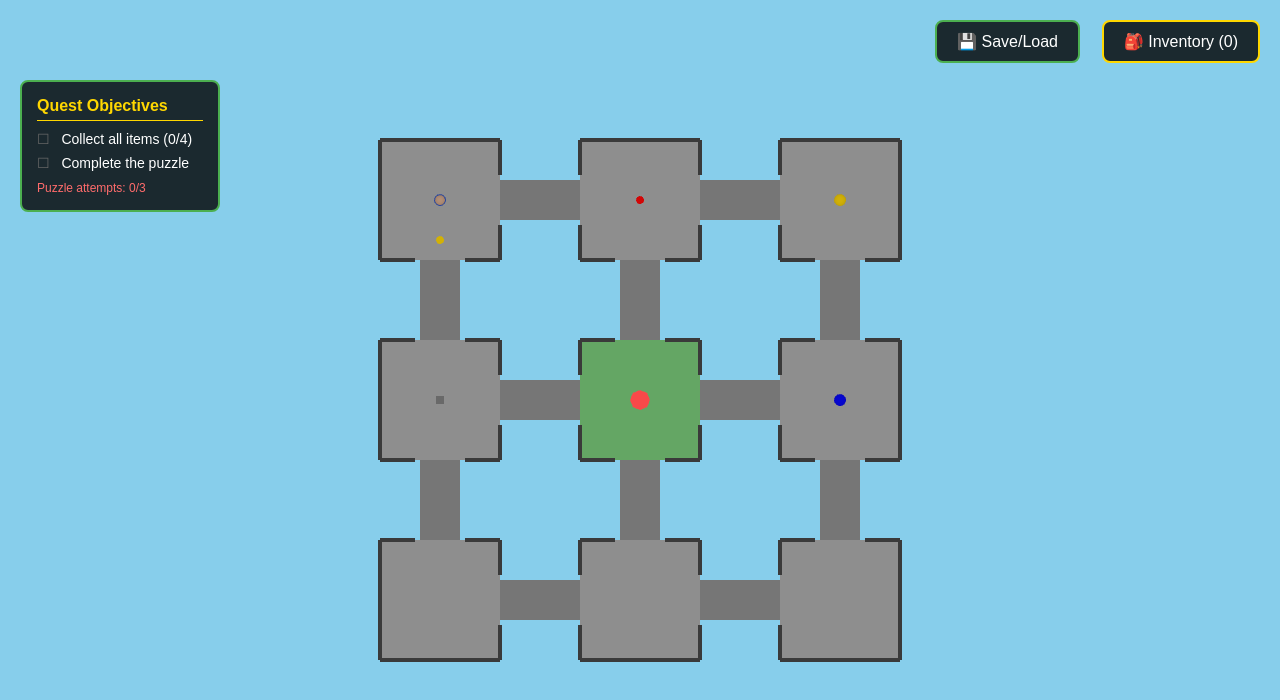
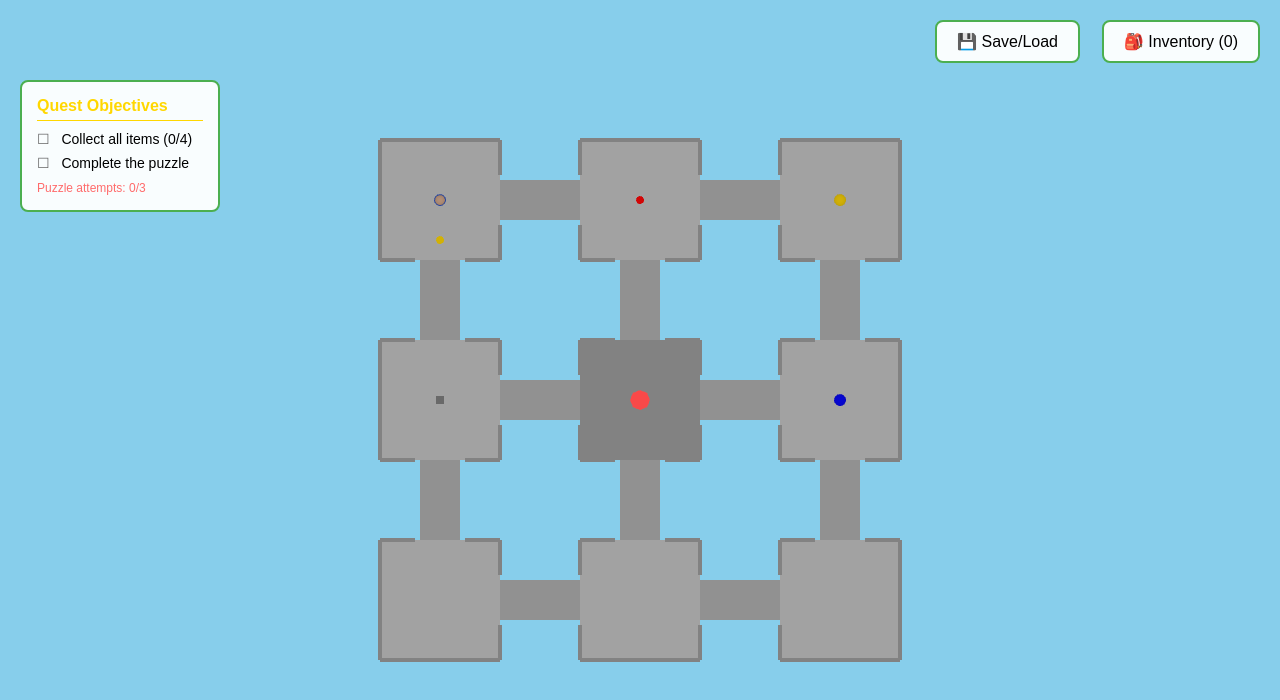
Before and after one commit to rv-us/cmpm121-final, a website with bundled scripts: page public/index.html in a window 1280 px wide. Built offline with nearby package versions, Linux system fonts and the light colour scheme; animation ran at ten frames a second.

Commit message:
added a css file for visual theme implementation

```diff
--- a/public/index.html
+++ b/public/index.html
@@ -3,6 +3,7 @@
 <head>
     <meta charset="UTF-8">
     <meta name="viewport" content="width=device-width, initial-scale=1.0">
+    <link rel="stylesheet" href="/src/styles/theme.css">
     <title>Physics Puzzle Game</title>
     <style>
         * {
--- a/src/game/Game.ts
+++ b/src/game/Game.ts
@@ -11,6 +11,7 @@ import { EndingUI } from '../ui/EndingUI.js';
 import { ProgressHUD } from '../ui/ProgressHUD.js';
 import { SaveSystem, SaveData } from '../systems/SaveSystem.js';
 import { SaveLoadUI } from '../ui/SaveLoadUI.js';
+import { ThemeManager } from '../systems/ThemeManager.js';
 
 export class Game {
   private renderer: Renderer;
@@ -24,6 +25,7 @@ export class Game {
   private progressHUD: ProgressHUD;
   private saveSystem: SaveSystem;
   private saveLoadUI: SaveLoadUI;
+  private themeManager: ThemeManager;
   private animationId: number | null = null;
   private lastTime: number = 0;
   private roomScene?: RoomScene;
@@ -34,6 +36,10 @@ export class Game {
     this.physicsWorld = new PhysicsWorld();
     this.sceneManager = new SceneManager();
     this.keyboardController = new KeyboardController();
+
+    // Create theme manager
+    this.themeManager = new ThemeManager();
+    this.themeManager.applyThemeToCSS();
 
     // Create inventory system
     this.inventory = new Inventory();
@@ -78,7 +84,8 @@ export class Game {
       this.renderer.scene,
       this.renderer.camera,
       this.renderer.renderer,
-      this.inventory // Pass inventory to room scene
+      this.inventory, // Pass inventory to room scene
+      this.themeManager // Pass theme manager
     );
     this.roomScene = roomScene; // Store reference for save/load
     roomScene.setSceneManager(this.sceneManager);
@@ -96,7 +103,8 @@ export class Game {
       this.renderer.scene,
       this.renderer.camera,
       this.inventory, // Pass inventory to puzzle scene
-      this.gameStateManager // Pass game state manager
+      this.gameStateManager, // Pass game state manager
+      this.themeManager // Pass theme manager
     );
     this.puzzleScene = puzzleScene; // Store reference for save/load
     puzzleScene.setSceneManager(this.sceneManager);
--- a/src/scenes/PuzzleScene.ts
+++ b/src/scenes/PuzzleScene.ts
@@ -9,7 +9,7 @@ import { Scene } from '../game/Scene.js';
 import { SceneManager } from '../game/SceneManager.js';
 import { Inventory } from '../systems/Inventory.js';
 import { GameStateManager } from '../systems/GameStateManager.js';
-
+import { ThemeManager } from '../systems/ThemeManager.js';
 
 
 export class PuzzleScene implements Scene {
@@ -36,13 +36,16 @@ export class PuzzleScene implements Scene {
   private timerMax: number = 10; // 10 seconds
   private onSceneExitCallback?: () => void;
 
+  private themeManager: ThemeManager;
+
   constructor(
     physicsWorld: PhysicsWorld,
     renderer: THREE.WebGLRenderer,
     scene: THREE.Scene,
     camera: THREE.PerspectiveCamera,
     inventory: Inventory,
-    gameStateManager: GameStateManager
+    gameStateManager: GameStateManager,
+    themeManager: ThemeManager
   ) {
     this.physicsWorld = physicsWorld;
     this.renderer = renderer;
@@ -50,13 +53,18 @@ export class PuzzleScene implements Scene {
     this.scene = scene;
     this.inventory = inventory;
     this.gameStateManager = gameStateManager;
+    this.themeManager = themeManager;
     this.puzzle = new Puzzle();
     this.gameUI = new GameUI(scene, camera);
+
     // Hide UI initially
     this.gameUI.hideAll();
 
     this.setupScene(scene, camera);
     this.setupPuzzleCallbacks();
+    this.themeManager.onThemeChange(() => {
+      this.applyTheme();
+    });
   }
 
   public setSceneManager(sceneManager: SceneManager): void {
@@ -68,29 +76,39 @@ export class PuzzleScene implements Scene {
   }
 
   private setupScene(scene: THREE.Scene, _camera: THREE.PerspectiveCamera): void {
+    const themeColors = this.themeManager.getThemeColors();
+
     // Lighting
-    const ambientLight = new THREE.AmbientLight(0xffffff, 0.6);
-    ambientLight.visible = false; // Start hidden
+    const ambientLight = new THREE.AmbientLight(
+      themeColors.ambientLightColor,
+      themeColors.ambientLightIntensity * 0.8 // Slightly dimmer for puzzle
+    );
+    ambientLight.visible = false;
     scene.add(ambientLight);
     this.puzzleLights.push(ambientLight);
 
-    const directionalLight = new THREE.DirectionalLight(0xffffff, 0.8);
+    const directionalLight = new THREE.DirectionalLight(
+      themeColors.directionalLightColor,
+      themeColors.directionalLightIntensity * 1.2 // Slightly brighter for puzzle
+    );
     directionalLight.position.set(10, 10, 5);
     directionalLight.castShadow = true;
     directionalLight.shadow.mapSize.width = 2048;
     directionalLight.shadow.mapSize.height = 2048;
-    directionalLight.visible = false; // Start hidden
+    directionalLight.visible = false;
     scene.add(directionalLight);
     this.puzzleLights.push(directionalLight);
 
     // Ground
     const groundGeometry = new THREE.PlaneGeometry(20, 20);
-    const groundMaterial = new THREE.MeshStandardMaterial({ color: 0x808080 });
+    const groundMaterial = new THREE.MeshStandardMaterial({
+      color: themeColors.floorColor
+    });
     this.groundMesh = new THREE.Mesh(groundGeometry, groundMaterial);
     this.groundMesh.rotation.x = -Math.PI / 2;
     this.groundMesh.position.y = 0;
     this.groundMesh.receiveShadow = true;
-    this.groundMesh.visible = false; // Start hidden
+    this.groundMesh.visible = false;
     scene.add(this.groundMesh);
 
     const groundShape = new CANNON.Plane();
@@ -403,7 +421,6 @@ export class PuzzleScene implements Scene {
       instructions.style.display = 'block';
     }
 
-    // Register this scene's camera with SceneManager
     if (this.sceneManager) {
       this.sceneManager.setCurrentCamera(this.camera);
     }
@@ -419,11 +436,14 @@ export class PuzzleScene implements Scene {
       obj.mesh.visible = true;
     });
 
+    // Apply current theme
+    this.applyTheme();
+
     // Scene is entered - reset puzzle state and timer
     this.puzzle.reset();
     this.gameUI.hideAll();
-    this.timerElapsed = 0; // Reset timer
-    this.gameUI.updateTimer(this.timerMax); // Show initial timer
+    this.timerElapsed = 0;
+    this.gameUI.updateTimer(this.timerMax);
 
     // Reset ball position
     if (this.ball) {
@@ -464,4 +484,33 @@ export class PuzzleScene implements Scene {
     this.target = null;
     this.ball = null;
   }
+
+  private applyTheme(): void {
+    const themeColors = this.themeManager.getThemeColors();
+
+    // Update lights
+    this.puzzleLights.forEach((light, index) => {
+      if (light instanceof THREE.AmbientLight) {
+        light.color.setHex(themeColors.ambientLightColor);
+        light.intensity = themeColors.ambientLightIntensity * 0.8;
+      } else if (light instanceof THREE.DirectionalLight) {
+        light.color.setHex(themeColors.directionalLightColor);
+        light.intensity = themeColors.directionalLightIntensity * 1.2;
+      }
+    });
+
+    // Update ground color
+    if (this.groundMesh && this.groundMesh.material instanceof THREE.MeshStandardMaterial) {
+      this.groundMesh.material.color.setHex(themeColors.floorColor);
+    }
+
+    // Update wall colors
+    this.walls.forEach(wall => {
+      if (wall.mesh.material instanceof THREE.MeshStandardMaterial) {
+        wall.mesh.material.color.setHex(themeColors.wallColor);
+      }
+    });
+
+    console.log(`Theme applied to PuzzleScene: ${this.themeManager.getCurrentTheme()}`);
+  }
 }
--- a/src/scenes/RoomScene.ts
+++ b/src/scenes/RoomScene.ts
@@ -3,6 +3,7 @@ import { Scene } from '../game/Scene.js';
 import { SceneManager } from '../game/SceneManager.js';
 import { InteractableObject, InteractionType, InteractableObjectData } from '../objects/InteractableObject.js';
 import { Inventory } from '../systems/Inventory.js';
+import { ThemeManager } from '../systems/ThemeManager.js';
 
 interface Room {
   name: string;
@@ -37,6 +38,11 @@ export class RoomScene implements Scene {
   private onSceneExitCallback?: (targetScene: string) => void;
   private sceneManager: SceneManager | null = null;
   private inventory: Inventory;
+  private themeManager: ThemeManager;
+
+  // Lighting (will be updated based on theme)
+  private ambientLight: THREE.AmbientLight | null = null;
+  private directionalLight: THREE.DirectionalLight | null = null;
 
   // Interaction system
   private interactableObjects: InteractableObject[] = [];
@@ -58,11 +64,13 @@ export class RoomScene implements Scene {
     scene: THREE.Scene,
     camera: THREE.PerspectiveCamera,
     renderer: THREE.WebGLRenderer,
-    inventory: Inventory
+    inventory: Inventory,
+    themeManager: ThemeManager
   ) {
     this.scene = scene;
     this.renderer = renderer;
     this.inventory = inventory;
+    this.themeManager = themeManager;
 
     // Create orthographic camera for 2D top-down view
     const aspect = window.innerWidth / window.innerHeight;
@@ -86,6 +94,14 @@ export class RoomScene implements Scene {
     this.setupClickHandler();
     this.setupMouseMoveHandler();
     this.setupResizeHandler();
+
+    // Listen for theme changes
+    this.themeManager.onThemeChange(() => {
+      this.applyTheme();
+    });
+
+    // Apply initial theme
+    this.applyTheme();
   }
 
   public setSceneManager(sceneManager: SceneManager): void {
@@ -260,6 +276,9 @@ export class RoomScene implements Scene {
     const spacing = 10;
     const corridorWidth = 2;
 
+    // Get theme colors
+    const themeColors = this.themeManager.getThemeColors();
+
     this.rooms = [
       { name: 'Room 1', x: -spacing, z: -spacing, width: roomSize, depth: roomSize, hasPuzzle: false },
       { name: 'Room 2', x: 0, z: -spacing, width: roomSize, depth: roomSize, hasPuzzle: false },
@@ -272,10 +291,10 @@ export class RoomScene implements Scene {
       { name: 'Room 9', x: spacing, z: spacing, width: roomSize, depth: roomSize, hasPuzzle: false },
     ];
 
-    const floorMaterial = new THREE.MeshStandardMaterial({ color: 0xcccccc });
-    const puzzleFloorMaterial = new THREE.MeshStandardMaterial({ color: 0x90ee90 });
-    const wallMaterial = new THREE.MeshStandardMaterial({ color: 0x555555 });
-    const corridorMaterial = new THREE.MeshStandardMaterial({ color: 0xaaaaaa });
+    const floorMaterial = new THREE.MeshStandardMaterial({ color: themeColors.floorColor });
+    const puzzleFloorMaterial = new THREE.MeshStandardMaterial({ color: themeColors.puzzleFloorColor });
+    const wallMaterial = new THREE.MeshStandardMaterial({ color: themeColors.wallColor });
+    const corridorMaterial = new THREE.MeshStandardMaterial({ color: themeColors.corridorColor });
 
     this.rooms.forEach((room) => {
       const floorGeometry = new THREE.PlaneGeometry(room.width, room.depth);
@@ -720,4 +739,56 @@ export class RoomScene implements Scene {
       obj.dispose();
     });
   }
+
+  /**
+   * Apply current theme to the scene
+   */
+  private applyTheme(): void {
+    const themeColors = this.themeManager.getThemeColors();
+
+    // Update lighting
+    if (this.ambientLight) {
+      this.ambientLight.color.setHex(themeColors.ambientLightColor);
+      this.ambientLight.intensity = themeColors.ambientLightIntensity;
+    }
+
+    if (this.directionalLight) {
+      this.directionalLight.color.setHex(themeColors.directionalLightColor);
+      this.directionalLight.intensity = themeColors.directionalLightIntensity;
+    }
+
+    // Update fog
+    if (this.scene.fog && this.scene.fog instanceof THREE.Fog) {
+      this.scene.fog.color.setHex(themeColors.fogColor);
+      this.scene.fog.near = themeColors.fogNear;
+      this.scene.fog.far = themeColors.fogFar;
+    }
+
+    // Update room materials
+    this.roomMeshes.forEach((mesh, index) => {
+      if (mesh.material instanceof THREE.MeshStandardMaterial) {
+        // Determine what type of surface this is based on its current color
+        const currentColor = mesh.material.color.getHex();
+
+        // Check if it's a puzzle floor (greenish)
+        if (currentColor >= 0x80ee80 && currentColor <= 0xa0eea0) {
+          mesh.material.color.setHex(themeColors.puzzleFloorColor);
+        }
+        // Check if it's a wall (darker)
+        else if (currentColor >= 0x222222 && currentColor <= 0xbbbbbb) {
+          mesh.material.color.setHex(themeColors.wallColor);
+        }
+        // Check if it's a corridor (medium)
+        else if (currentColor >= 0xaaaaaa && currentColor <= 0xd0d0d0) {
+          mesh.material.color.setHex(themeColors.corridorColor);
+        }
+        // Otherwise it's a regular floor
+        else {
+          mesh.material.color.setHex(themeColors.floorColor);
+        }
+      }
+    });
+
+    console.log(`Theme applied to RoomScene: ${this.themeManager.getCurrentTheme()}`);
+  }
 }
--- /dev/null
+++ b/src/styles/theme.css
@@ -0,0 +1,64 @@
+/* Theme CSS Variables */
+:root {
+    --ui-background: rgba(0, 0, 0, 0.9);
+    --ui-text: #ffffff;
+    --ui-border: #4CAF50;
+    --ui-accent: #64B5F6;
+  }
+
+  /* Apply theme to existing UI elements */
+  #interaction-ui {
+    background-color: var(--ui-background) !important;
+    color: var(--ui-text) !important;
+    border-color: var(--ui-border) !important;
+  }
+
+  #inventory-toggle {
+    background-color: var(--ui-background) !important;
+    color: var(--ui-text) !important;
+    border-color: var(--ui-border) !important;
+  }
+
+  #inventory-ui {
+    background-color: var(--ui-background) !important;
+    color: var(--ui-text) !important;
+    border-color: var(--ui-border) !important;
+  }
+
+  #save-load-toggle {
+    background-color: var(--ui-background) !important;
+    color: var(--ui-text) !important;
+    border-color: var(--ui-border) !important;
+  }
+
+  #save-load-ui {
+    background-color: var(--ui-background) !important;
+    color: var(--ui-text) !important;
+    border-color: var(--ui-border) !important;
+  }
+
+  #progress-hud {
+    background-color: var(--ui-background) !important;
+    color: var(--ui-text) !important;
+    border-color: var(--ui-border) !important;
+  }
+
+  /* Smooth transitions for theme changes */
+  #interaction-ui,
+  #inventory-toggle,
+  #inventory-ui,
+  #save-load-toggle,
+  #save-load-ui,
+  #progress-hud {
+    transition: background-color 0.3s ease, color 0.3s ease, border-color 0.3s ease;
+  }
+
+  /* Light theme specific adjustments using media query */
+  @media (prefers-color-scheme: light) {
+    :root {
+      --ui-background: rgba(255, 255, 255, 0.95);
+      --ui-text: #000000;
+      --ui-border: #4CAF50;
+      --ui-accent: #2196F3;
+    }
+  }
--- /dev/null
+++ b/src/systems/ThemeManager.ts
@@ -0,0 +1,160 @@
+export enum ThemeMode {
+  LIGHT = 'light',
+  DARK = 'dark',
+}
+
+export interface ThemeColors {
+  // Scene colors
+  ambientLightColor: number;
+  ambientLightIntensity: number;
+  directionalLightColor: number;
+  directionalLightIntensity: number;
+  fogColor: number;
+  fogNear: number;
+  fogFar: number;
+
+  // Room colors
+  floorColor: number;
+  wallColor: number;
+  corridorColor: number;
+  puzzleFloorColor: number;
+
+  // UI colors (as CSS strings)
+  uiBackground: string;
+  uiText: string;
+  uiBorder: string;
+  uiAccent: string;
+}
+
+export class ThemeManager {
+  private currentTheme: ThemeMode = ThemeMode.DARK;
+  private onThemeChangeCallbacks: Array<(theme: ThemeMode) => void> = [];
+  private mediaQuery: MediaQueryList;
+
+  constructor() {
+    // Detect system preference
+    this.mediaQuery = window.matchMedia('(prefers-color-scheme: dark)');
+    this.currentTheme = this.mediaQuery.matches ? ThemeMode.DARK : ThemeMode.LIGHT;
+
+    // Listen for system preference changes
+    this.mediaQuery.addEventListener('change', (e) => {
+      this.currentTheme = e.matches ? ThemeMode.DARK : ThemeMode.LIGHT;
+      console.log(`System theme changed to: ${this.currentTheme}`);
+      this.notifyThemeChange();
+    });
+
+    console.log(`Initial theme: ${this.currentTheme}`);
+  }
+
+  /**
+   * Get current theme mode
+   */
+  public getCurrentTheme(): ThemeMode {
+    return this.currentTheme;
+  }
+
+  /**
+   * Get theme colors for current mode
+   */
+  public getThemeColors(): ThemeColors {
+    if (this.currentTheme === ThemeMode.LIGHT) {
+      return this.getLightThemeColors();
+    } else {
+      return this.getDarkThemeColors();
+    }
+  }
+
+  /**
+   * Light theme colors (daytime)
+   */
+  private getLightThemeColors(): ThemeColors {
+    return {
+      // Bright, sunny lighting
+      ambientLightColor: 0xffffff,
+      ambientLightIntensity: 1.2,
+      directionalLightColor: 0xffffcc,
+      directionalLightIntensity: 1.0,
+      fogColor: 0xccddff,
+      fogNear: 30,
+      fogFar: 80,
+
+      // Lighter room colors
+      floorColor: 0xe8e8e8,
+      wallColor: 0xbbbbbb,
+      corridorColor: 0xd0d0d0,
+      puzzleFloorColor: 0xb8e6b8,
+
+      // Light UI theme
+      uiBackground: 'rgba(255, 255, 255, 0.95)',
+      uiText: '#000000',
+      uiBorder: '#4CAF50',
+      uiAccent: '#2196F3',
+    };
+  }
+
+  /**
+   * Dark theme colors (nighttime)
+   */
+  private getDarkThemeColors(): ThemeColors {
+    return {
+      // Dim, moonlit lighting
+      ambientLightColor: 0x4a5f7f,
+      ambientLightIntensity: 0.5,
+      directionalLightColor: 0x8899bb,
+      directionalLightIntensity: 0.4,
+      fogColor: 0x1a1a2e,
+      fogNear: 20,
+      fogFar: 60,
+
+      // Darker room colors
+      floorColor: 0x333333,
+      wallColor: 0x222222,
+      corridorColor: 0x2a2a2a,
+      puzzleFloorColor: 0x2d4d2d,
+
+      // Dark UI theme
+      uiBackground: 'rgba(0, 0, 0, 0.9)',
+      uiText: '#ffffff',
+      uiBorder: '#4CAF50',
+      uiAccent: '#64B5F6',
+    };
+  }
+
+  /**
+   * Register callback for theme changes
+   */
+  public onThemeChange(callback: (theme: ThemeMode) => void): void {
+    this.onThemeChangeCallbacks.push(callback);
+  }
+
+  /**
+   * Notify all callbacks of theme change
+   */
+  private notifyThemeChange(): void {
+    this.onThemeChangeCallbacks.forEach(callback => callback(this.currentTheme));
+  }
+
+  /**
+   * Manually set theme (for testing or manual override)
+   */
+  public setTheme(theme: ThemeMode): void {
+    if (this.currentTheme !== theme) {
+      this.currentTheme = theme;
+      console.log(`Theme manually set to: ${this.currentTheme}`);
+      this.notifyThemeChange();
+    }
+  }
+
+  /**
+   * Apply theme to CSS variables
+   */
+  public applyThemeToCSS(): void {
+    const colors = this.getThemeColors();
+    const root = document.documentElement;
+
+    root.style.setProperty('--ui-background', colors.uiBackground);
+    root.style.setProperty('--ui-text', colors.uiText);
+    root.style.setProperty('--ui-border', colors.uiBorder);
+    root.style.setProperty('--ui-accent', colors.uiAccent);
+  }
+}
```
